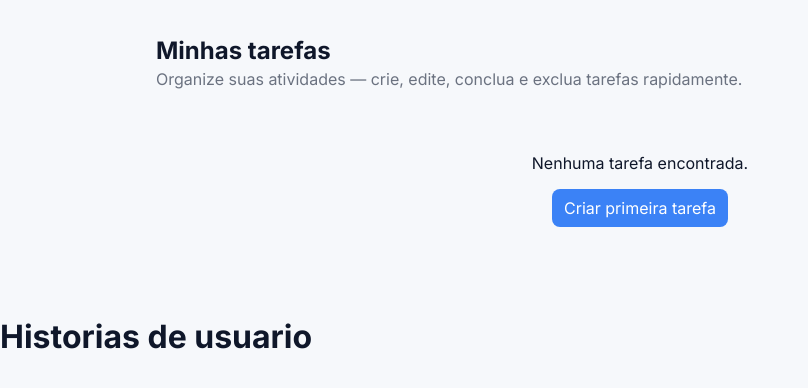
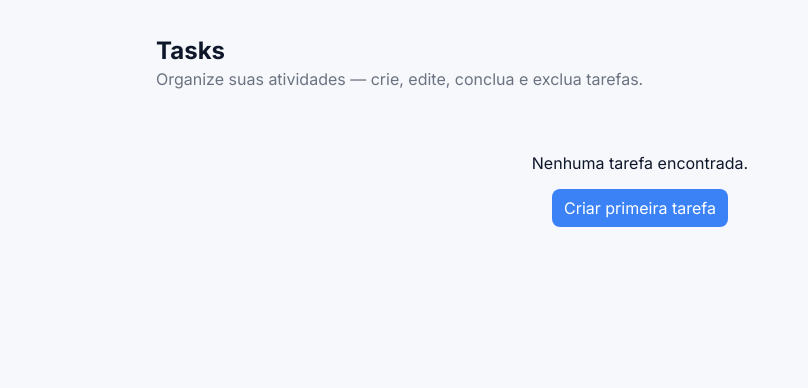
Before and after one commit to BrenoHaraujo2503/python-django, a Django app: template templates/tasks/index.html in a window 1280 px wide. Shown: the part 87-475 px from the top of the page, without its empty margins (0-808 px from the left). Run offline with Django 4.2, Linux system fonts and the light colour scheme; the template is opened without the code that fills it, so the values that code supplies are empty.

Commit message:
final push

```diff
--- a/taskproj/settings.py
+++ b/taskproj/settings.py
@@ -3,10 +3,10 @@ from pathlib import Path
 
 BASE_DIR = Path(__file__).resolve().parent.parent
 
-SECRET_KEY = "dsalpmdsaubdisuyabvdiuysabdiysavbyidsvbayidsa"
+SECRET_KEY = "SECRET"
 
 DEBUG = os.getenv('DEBUG', 'False') == 'True'
-_allowed = ['brenoharaujo2503.discloud.app', 'localhost:8000', 'localhost', '127.0.0.1']
+_allowed = []
 ALLOWED_HOSTS = _allowed
 
 INSTALLED_APPS = [
@@ -75,7 +75,7 @@ if not DEBUG:
     X_FRAME_OPTIONS = 'DENY'
     SECURE_PROXY_SSL_HEADER = ('HTTP_X_FORWARDED_PROTO', 'https')
     USE_X_FORWARDED_HOST = True
-    CSRF_TRUSTED_ORIGINS = [h.strip() for h in os.getenv('CSRF_TRUSTED_ORIGINS', 'https://brenoharaujo2503.discloud.app').split(',')]
+    CSRF_TRUSTED_ORIGINS = [h.strip() for h in os.getenv('CSRF_TRUSTED_ORIGINS', 'http://localhost:8000').split(',')]
     CSRF_COOKIE_SECURE = True
 else:
     # In development allow non-secure CSRF cookie
--- a/templates/base.html
+++ b/templates/base.html
@@ -26,9 +26,5 @@
       {% block content %}{% endblock %}
     </section>
   </main>
-
-  <h1>
-    Historias de usuario
-  </h1>
 </body>
 </html>
--- a/templates/tasks/index.html
+++ b/templates/tasks/index.html
@@ -1,8 +1,8 @@
 {% extends 'base.html' %}
 {% block content %}
 <div class="page-head">
-  <h1>Minhas tarefas</h1>
-  <p class="muted">Organize suas atividades — crie, edite, conclua e exclua tarefas rapidamente.</p>
+  <h1>Tasks</h1>
+  <p class="muted">Organize suas atividades — crie, edite, conclua e exclua tarefas.</p>
 </div>
 
 {% if tasks %}
```
